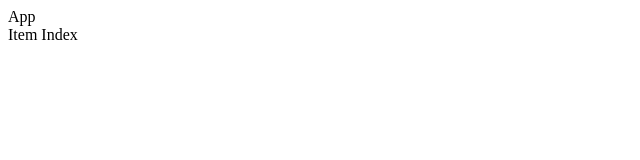
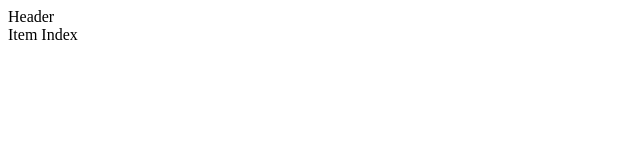
Before and after one commit to vince4128/client-for-minimalist-api, a React (Create React App) app: page / in a window 1280 px wide. Shown: the top 160 px of the page, without its empty margins (0-640 px from the left). Built offline with nearby package versions, Linux system fonts and the light colour scheme.

Commit message:
Header component added

```diff
--- a/src/components/App.js
+++ b/src/components/App.js
@@ -1,14 +1,14 @@
 import React, { Component } from 'react';
 import {Route, Link} from 'react-router-dom';
 
+import Header from './Header';
 import ItemIndex from './Item.index';
 
 const App = () => {
 
-
-
     return(
-        <div>App
+        <div>
+            <Header/>
             <Route path="/" exact component={ItemIndex} />
         </div>
     )
--- /dev/null
+++ b/src/components/Header.js
@@ -0,0 +1,11 @@
+import React from 'react';
+
+const Header = () => {
+    return(
+        <div>
+            Header
+        </div>
+    )
+}
+
+export default Header;
```
